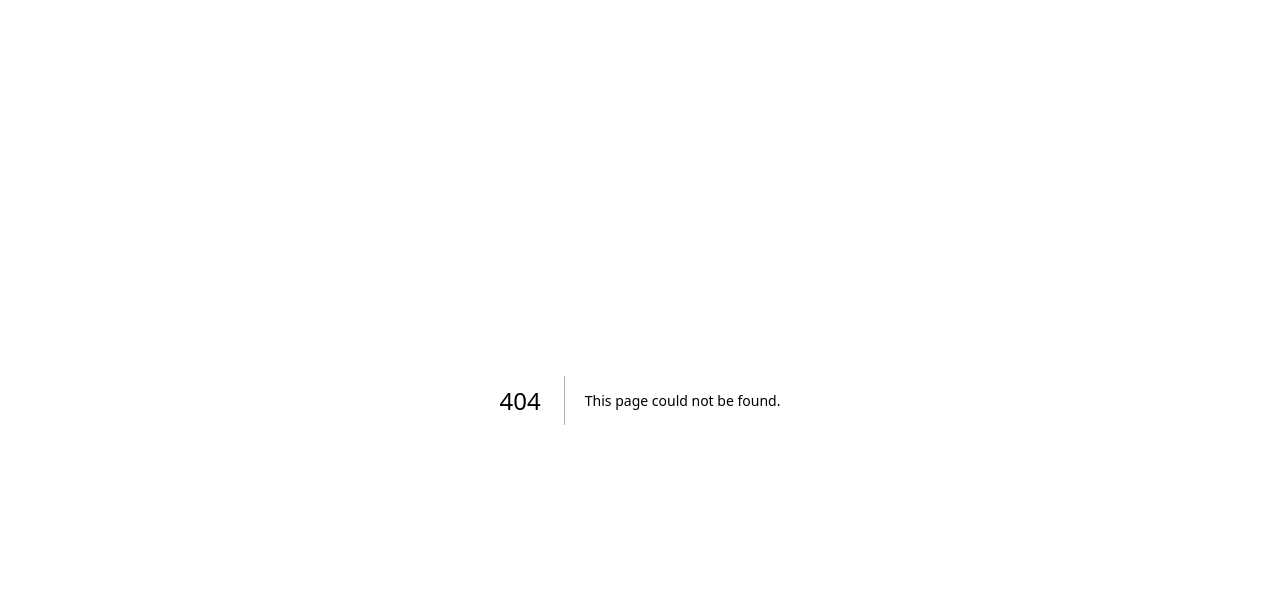
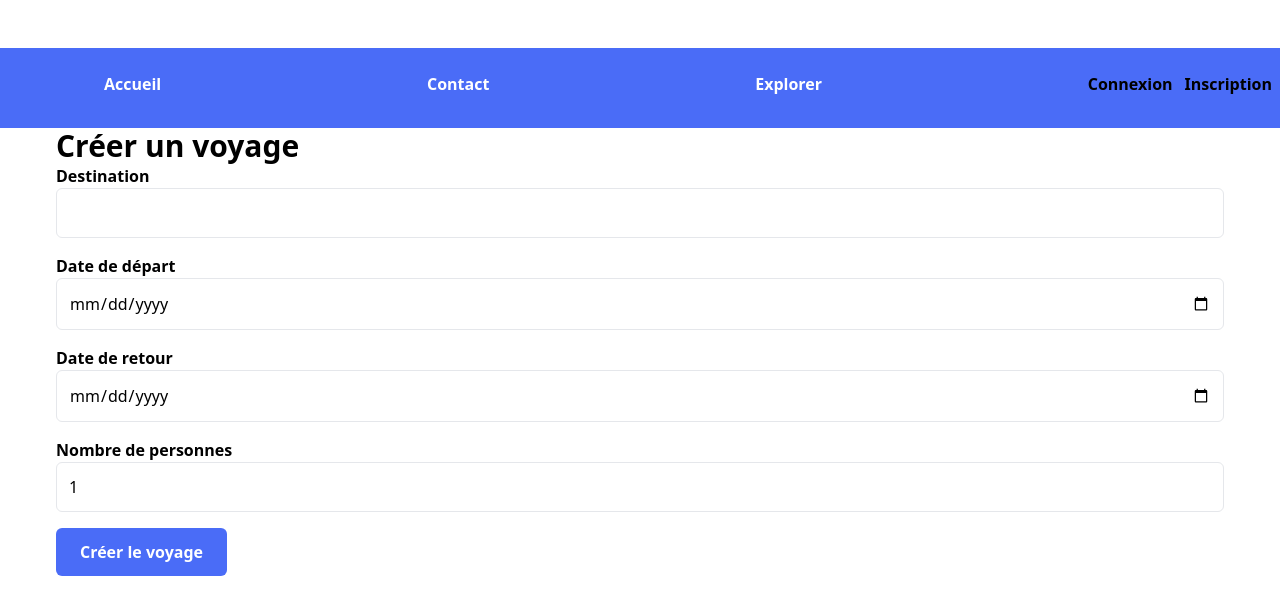
Before and after one commit to 4ndr01/insolit_experience, a Next.js app in the folder mflix/: page /form_travel/form_travel in a window 1280 px wide. Before the commit this address had no page. Shown: the top 614 px of the page. Built offline with nearby package versions, Linux system fonts and the light colour scheme.

Commit message:
ajout d'envoi de commande

```diff
--- /dev/null
+++ b/mflix/models/travel.js
@@ -0,0 +1,39 @@
+
+
+import mongoose from 'mongoose';
+
+let Travel;
+
+try {
+  // Tentez de récupérer le modèle s'il existe déjà
+  Travel = mongoose.model('Travel');
+} catch (e) {
+  // Si le modèle n'existe pas, créez-le
+    const travelSchema = new mongoose.Schema({
+      destination: {
+        type: String,
+        required: true,
+      },
+      departDate: {
+        type: Date,
+        required: true,
+      },
+      retourDate: {
+        type: Date,
+        required: true,
+      },
+      nombrePersonnes: {
+        type: String,
+        required: false,
+      },
+      userId: {
+        type: mongoose.Schema.Types.ObjectId,
+        ref: "User",
+      }
+
+    });
+
+  Travel = mongoose.model('Travel', travelSchema);
+}
+
+export default Travel;
--- a/mflix/models/user.js
+++ b/mflix/models/user.js
@@ -25,6 +25,13 @@ const userSchema = new Schema(
             default: "user",
             required: true,
         },
+        commande: [
+            {
+                type: mongoose.Schema.Types.ObjectId,
+                ref: "Commande",
+            },
+        ],
+
     },
     { timestamps: true }
 );
--- a/mflix/pages/_app.js
+++ b/mflix/pages/_app.js
@@ -1,6 +1,7 @@
 import './output.css';
 import './styles.css';
 import '../components/activity.css';
+
 function MyApp({ Component, pageProps }) {
 
     return <Component {...pageProps} />;
--- /dev/null
+++ b/mflix/pages/api/travel/travel.js
@@ -0,0 +1,28 @@
+import connectMongoDB from "../../../lib/mongodb";
+import mongoose from "mongoose";
+import Travel from "../../../models/travel";
+
+export default async function handler(req, res) {
+    if (req.method === 'POST') {
+        const { destination, departDate, retourDate, nombrePersonnes, userId } = req.body;
+
+        try {
+            const db = await connectMongoDB();
+            await Travel.create({
+                destination,
+                departDate: new Date(departDate),
+                retourDate: new Date(retourDate),
+                nombrePersonnes,
+                userId,
+            });
+
+            return res.status(201).json({ success: true, message: 'Voyage enregistré avec succès!' });
+        } catch (error) {
+            console.error('Erreur lors de l\'enregistrement du voyage:', error);
+            return res.status(500).json({ success: false, message: 'Erreur lors de l\'enregistrement du voyage' });
+        }
+    } else {
+        // Méthode non autorisée
+        return res.status(405).end();
+    }
+}
--- /dev/null
+++ b/mflix/pages/form_travel/form_travel.jsx
@@ -0,0 +1,121 @@
+"use client";
+import React, { useState, useEffect } from "react";
+import { useRouter } from "next/navigation";
+import Loading from "../../components/loading";
+import Link from "next/link";
+import loading from "../../components/loading";
+import Travel from "../../models/travel";
+import connectMongoDB from "../../lib/mongodb";
+import axios from "axios";
+const MontageForm = ({userId}) => {
+    const [destination, setDestination] = useState('');
+    const [departDate, setDepartDate] = useState('');
+    const [retourDate, setRetourDate] = useState('');
+    const [nombrePersonnes, setNombrePersonnes] = useState(1);
+
+
+            const handleVoyageSubmit = async (data) => {
+                data.preventDefault();
+                const voyage = {
+                    destination,
+                    departDate,
+                    retourDate,
+                    nombrePersonnes,
+                    userId
+                }
+                try {
+                    const response = await axios.post('/api/travel/travel', voyage);
+                    console.log(response);
+                } catch (error) {
+                    console.log(error);
+                }
+            }
+
+
+
+
+    return (
+        <>
+            {loading && <Loading />} {/* Affichez le composant de chargement lorsque loading est vrai */}
+            <div className="bg-primary py-3 px-4 md:px-6 lg:px-8 xl:px-10 h-20 mb-6">
+                <div className="container mx-auto flex items-center justify-between h-12 ml-22">
+                    <Link href="/">
+                        <p className="text-white text-lg font-bold hover:opacity-80 transition duration-300">Accueil</p>
+                    </Link>
+                    <Link href="/contact/contact">
+                        <p className="text-white text-lg font-bold hover:opacity-80 transition duration-300">Contact</p>
+                    </Link>
+                    <Link href="/form_travel/form_travel">
+                        <p className="text-white text-lg font-bold hover:opacity-80 transition duration-300">Explorer</p>
+                    </Link>
+                    <div className="hidden md:flex space-x-4">
+                        <Link href="/login/login">
+                            <p className="text-dark font-bold hover:opacity-80 transition duration-300 mr-3">Connexion</p>
+                        </Link>
+                        <Link href="/signup/signup">
+                            <p className="text-dark font-bold hover:opacity-80 transition duration-300">Inscription</p>
+                        </Link>
+                    </div>
+                </div>
+            </div>
+
+            <div className="container mx-auto">
+                <h1 className="text-3xl font-bold text-dark mb-6">Créer un voyage</h1>
+                <form onSubmit={handleVoyageSubmit}>
+                    <div className="mb-4">
+                        <label htmlFor="destination" className="block text-dark font-bold mb-2">Destination</label>
+                        <input
+                            type="text"
+                            id="destination"
+                            name="destination"
+                            value={destination}
+                            onChange={(e) => setDestination(e.target.value)}
+                            className="w-full p-3 border border-gray-300 rounded-md focus:outline-none focus:border-primary"
+                        />
+                    </div>
+                    <div className="mb-4">
+                        <label htmlFor="departDate" className="block text-dark font-bold mb-2">Date de départ</label>
+                        <input
+                            type="date"
+                            id="departDate"
+                            name="departDate"
+                            value={departDate}
+                            onChange={(e) => setDepartDate(e.target.value)}
+                            className="w-full p-3 border border-gray-300 rounded-md focus:outline-none focus:border-primary"
+                        />
+                    </div>
+                    <div className="mb-4">
+                        <label htmlFor="retourDate" className="block text-dark font-bold mb-2">Date de retour</label>
+                        <input
+                            type="date"
+                            id="retourDate"
+                            name="retourDate"
+                            value={retourDate}
+                            onChange={(e) => setRetourDate(e.target.value)}
+                            className="w-full p-3 border border-gray-300 rounded-md focus:outline-none focus:border-primary"
+                        />
+                    </div>
+                    <div className="mb-4">
+                        <label htmlFor="nombrePersonnes" className="block text-dark font-bold mb-2">Nombre de personnes</label>
+                        <input
+                            type="number"
+                            id="nombrePersonnes"
+                            name="nombrePersonnes"
+                            value={nombrePersonnes}
+                            onChange={(e) => setNombrePersonnes(e.target.value)}
+                            className="w-full p-3 border border-gray-300 rounded-md focus:outline-none focus:border-primary"
+                        />
+                    </div>
+                    <button
+                        type="submit"
+                        className="bg-primary text-white font-bold py-3 px-6 rounded-md hover:opacity-80 transition duration-300"
+                    >
+                        Créer le voyage
+                    </button>
+                </form>
+            </div>
+        </>
+    )
+}
+
+export default MontageForm;
--- a/package.json
+++ b/package.json
@@ -4,6 +4,7 @@
     "@emotion/styled": "^11.11.0",
     "@mui/material": "^5.15.6",
     "@mui/styled-engine-sc": "^6.0.0-alpha.13",
+    "axios": "^1.6.7",
     "bcryptjs": "^2.4.3",
     "docker": "^1.0.0",
     "mongoose": "^8.0.3",
```
Also changed, not shown: mflix/pages/index.jsx (+36 -6 lines), 1 other file (tests, documents, lock files or other folders).
